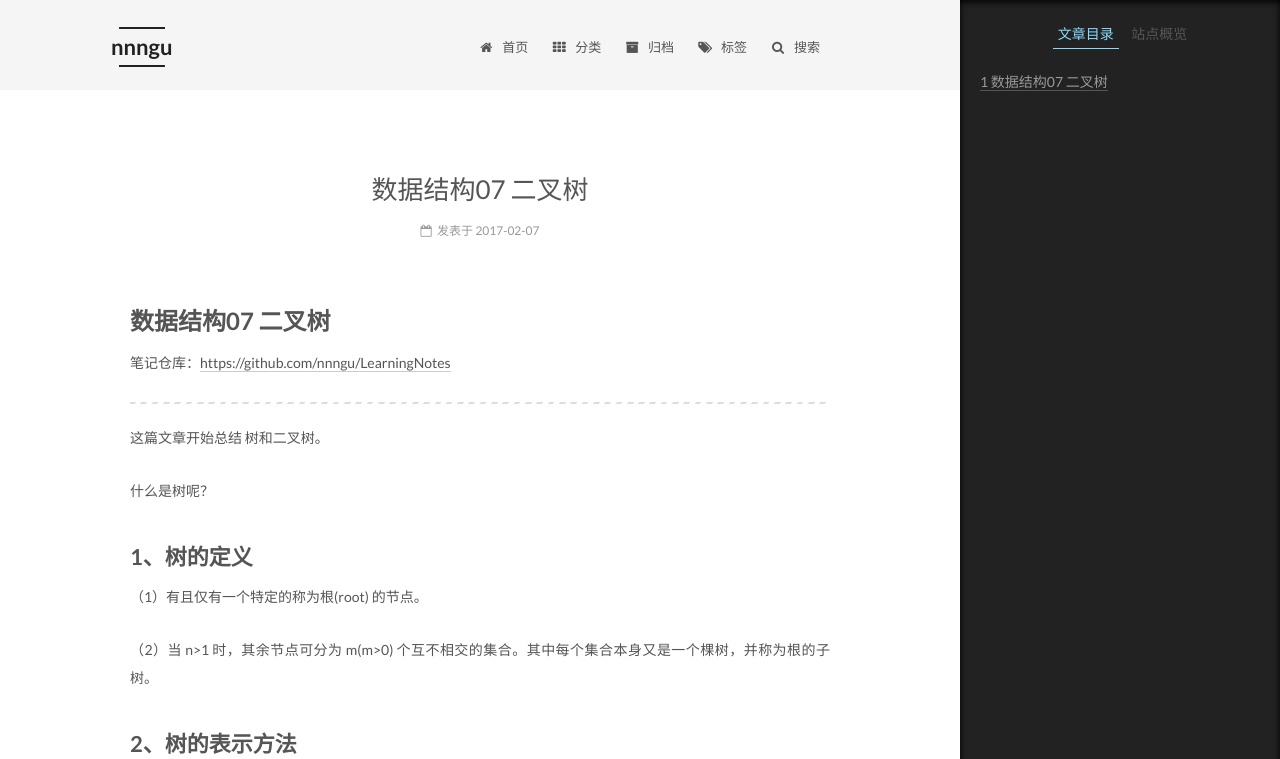
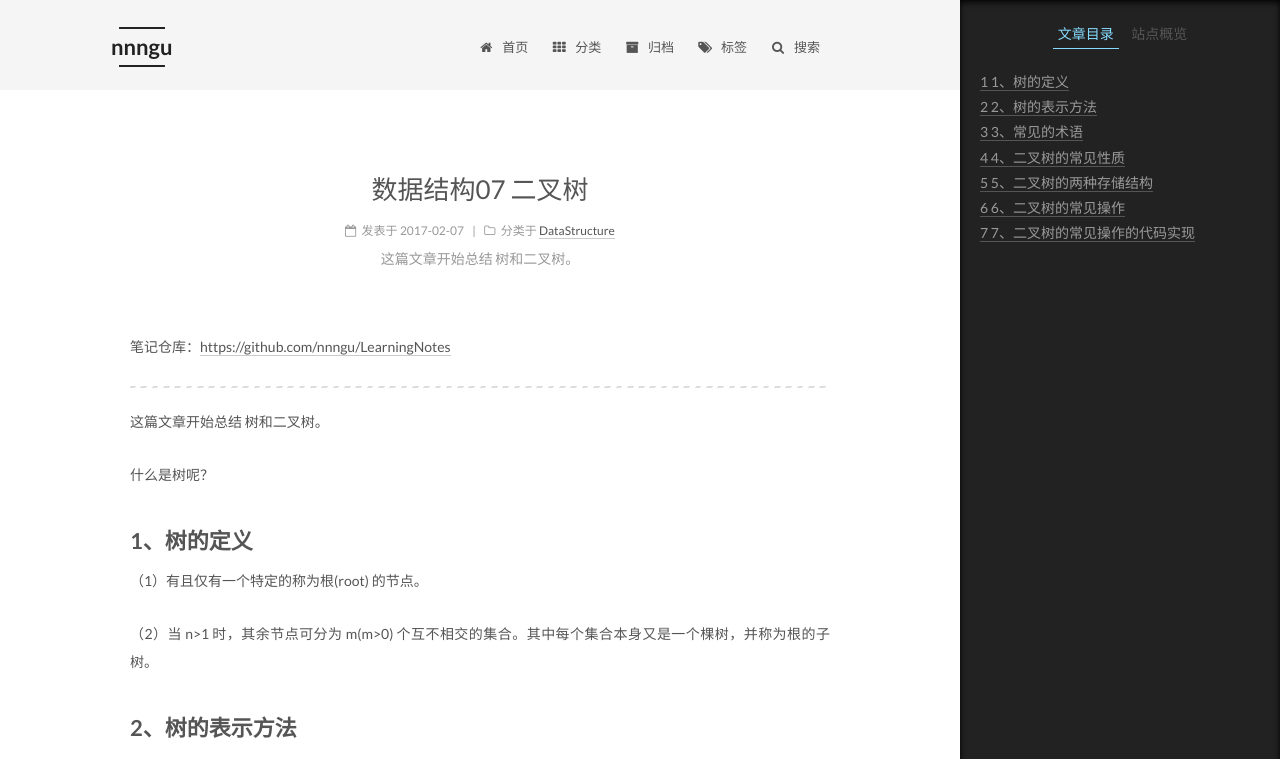
Before and after one commit to nnngu/LearningNotes, a Jekyll site: the page built from _posts/2017-02-07-数据结构07 二叉树.md, in a window 1280 px wide and 1400 px high. Shown: the top 759 px of the window. Built offline with Jekyll 4.4.1, drawn with Linux system fonts in a browser that asks for light colours.

Commit message:
修改文件: _posts/2017-02-07-数据结构07 二叉树.md

```diff
--- a/_posts/2017-02-07-数据结构07 二叉树.md
+++ b/_posts/2017-02-07-数据结构07 二叉树.md
@@ -1,4 +1,7 @@
-# 数据结构07 二叉树
+---
+categories: DataStructure
+description: 这篇文章开始总结 树和二叉树。
+---
 
 笔记仓库：[https://github.com/nnngu/LearningNotes](https://github.com/nnngu/LearningNotes)
 
```
